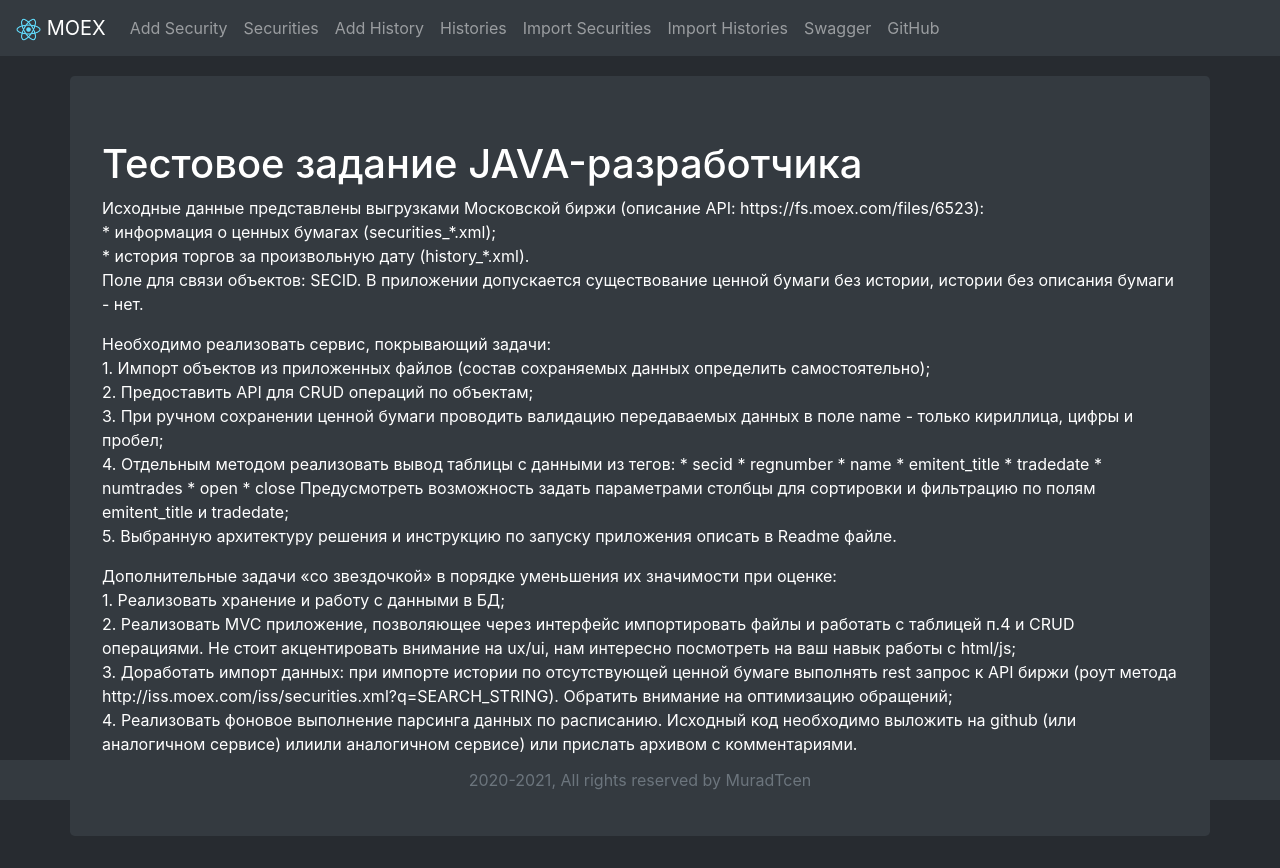
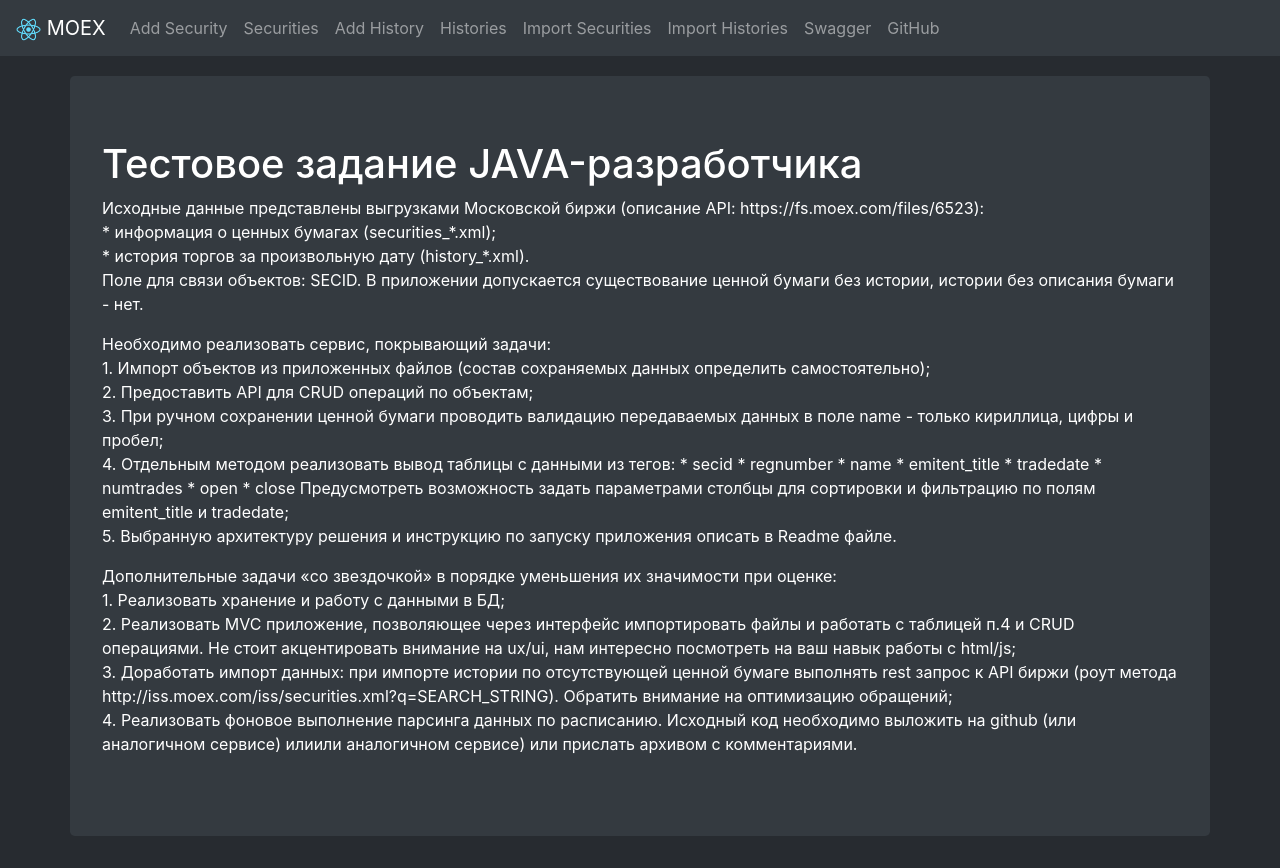
Before and after one commit to MuradTcen/for-tot-systems, a React (Create React App) app in the folder src/main/webapp/: page / in a window 1280 px wide. Built offline with nearby package versions, Linux system fonts and the light colour scheme.

Commit message:
[frontend] removed footer

```diff
--- a/src/main/webapp/src/App.js
+++ b/src/main/webapp/src/App.js
@@ -3,10 +3,9 @@
 import {NavigationBar} from './components/NavigationBar';
 
 import {Col, Container, Row} from "react-bootstrap";
-import {BrowserRouter as Router, Switch, Route} from 'react-router-dom'
+import {BrowserRouter as Router, Route, Switch} from 'react-router-dom'
 
 import Welcome from "./components/Welcome";
-import Footer from "./components/Footer"
 import {Security} from "./components/Security";
 import {SecurityList} from "./components/SecurityList";
 import {History} from "./components/History";
@@ -42,7 +41,6 @@
                     </Col>
                 </Row>
             </Container>
-          <Footer/>
         </Router>
     );
 }
--- a/src/main/webapp/src/components/Footer.js
+++ /dev/null
@@ -1,19 +0,0 @@
-import React from "react";
-import {Col, Container, Navbar} from "react-bootstrap";
-
-class Footer extends React.Component {
-    render() {
-        let fullYear = new Date().getFullYear();
-        return (
-            <Navbar fixed="bottom" bg="dark" variant="dark">
-                <Container>
-                    <Col lg={12} className="text-center text-muted">
-                        <div>{fullYear}-{fullYear + 1}, All rights reserved by MuradTcen</div>
-                    </Col>
-                </Container>
-            </Navbar>
-        );
-    }
-}
-
-export default Footer;
```
